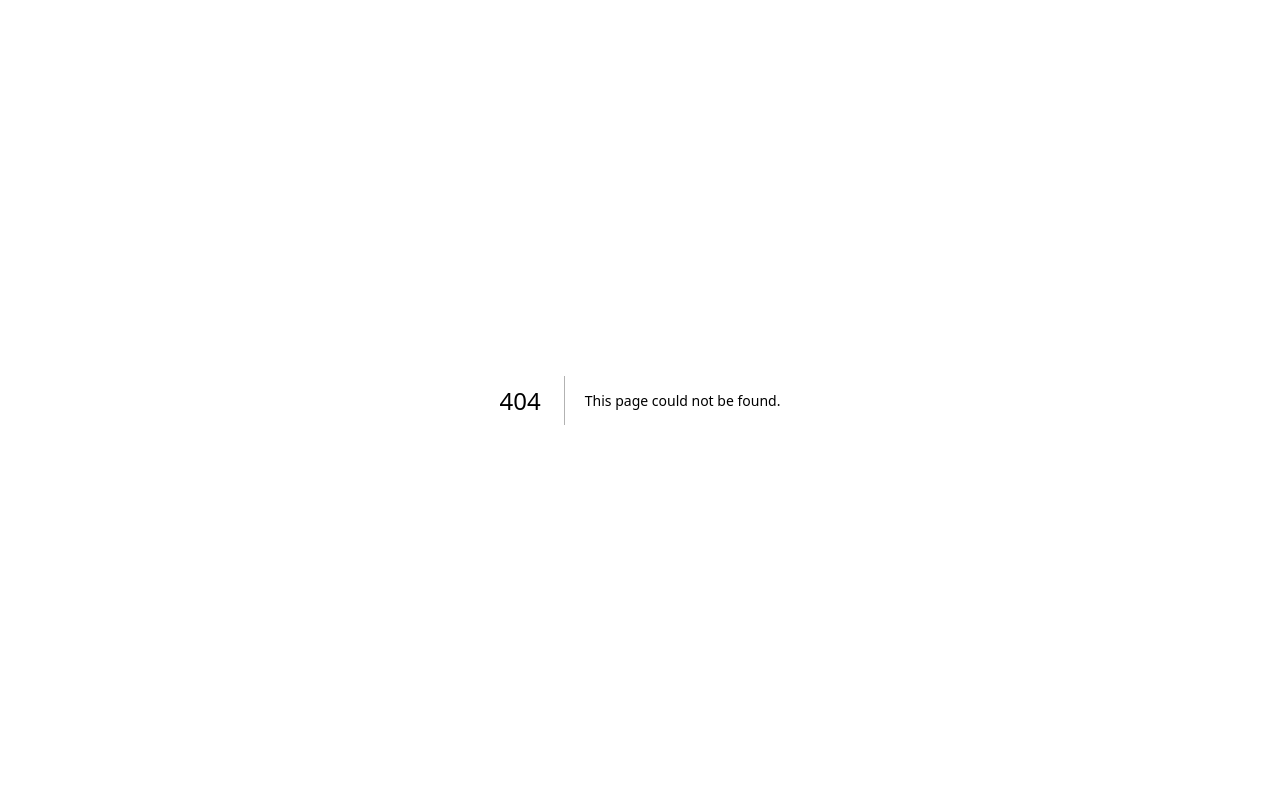
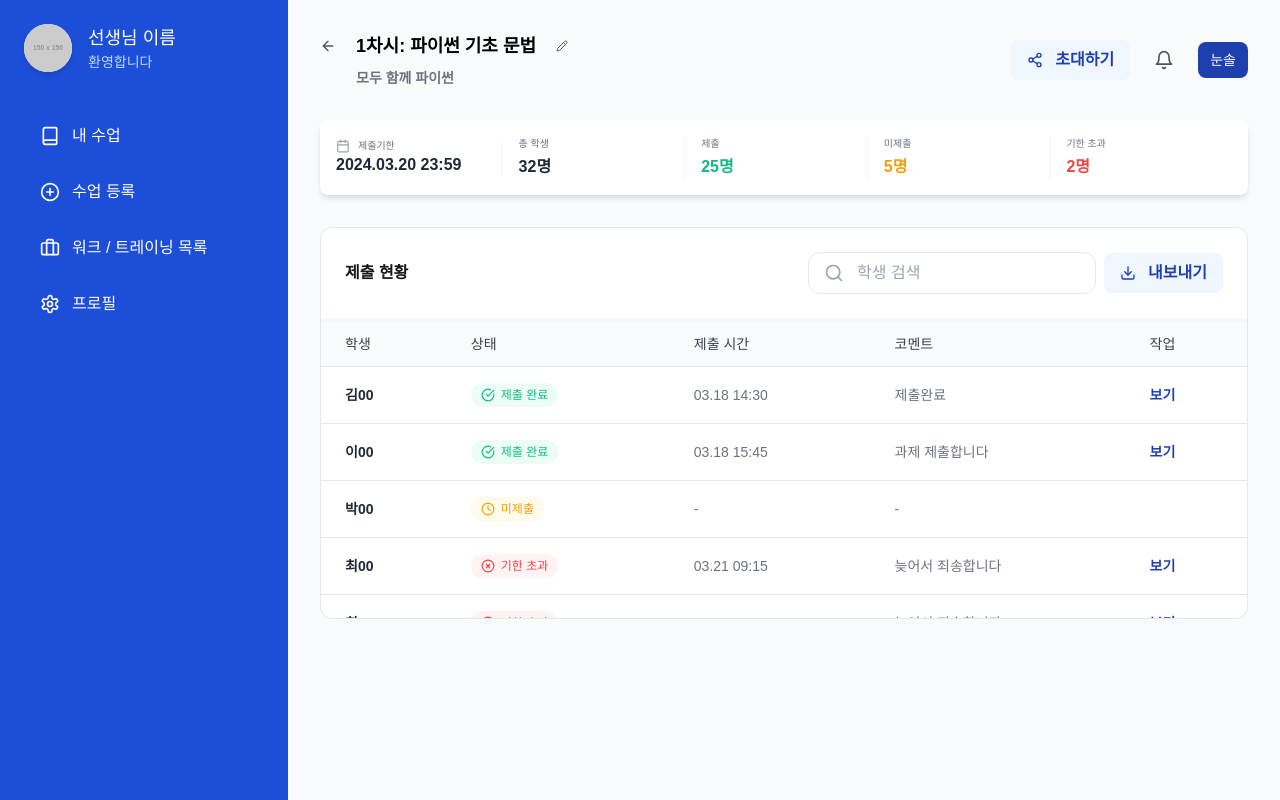
Before and after one commit to 9oormthon-univ/2024_DANPOON_TEAM_25_FE, a Next.js app: page /teacher/courses/1/trainings/1 in a window 1280 px wide. Before the commit this address had no page. Built offline with nearby package versions, Linux system fonts and the light colour scheme.

Commit message:
[feat] 워크 및 트레이닝 상세페이지 UI 구현

```diff
--- /dev/null
+++ b/src/data/submissionData.ts
@@ -0,0 +1,34 @@
+import { SubmissionItemProps } from "@/components/layout/Submission/SubmissionItem";
+
+export const submissionData: SubmissionItemProps[] = [
+    {
+      student: "김00",
+      status: "submitted",
+      time: "03.18 14:30",
+      comment: "제출완료",
+    },
+    {
+      student: "이00",
+      status: "submitted",
+      time: "03.18 15:45",
+      comment: "과제 제출합니다",
+    },
+    {
+      student: "박00",
+      status: "pending",
+      time: null,
+      comment: null,
+    },
+    {
+      student: "최00",
+      status: "late",
+      time: "03.21 09:15",
+      comment: "늦어서 죄송합니다",
+    },
+    {
+      student: "최00",
+      status: "late",
+      time: "03.21 09:15",
+      comment: "늦어서 죄송합니다",
+    },
+  ];
--- /dev/null
+++ b/src/pages/teacher/courses/[courseId]/trainings/[trainingId]/index.tsx
@@ -0,0 +1,91 @@
+import { InviteButton } from '@/components/common/Button/InviteButton';
+import { Card } from '@/components/common/Card/Card';
+import SearchInput from '@/components/common/Search/Search';
+import { PageHeader } from '@/components/layout/PageHeader/PageHeader';
+import { SubmissionItem } from '@/components/layout/Submission/SubmissionItem';
+import { SubmissionStatus } from '@/components/layout/Submission/SubmissionStatus';
+import { TeacherSidebar } from '@/components/sidebar/TeacherSidebar';
+import { submissionData } from '@/data/submissionData';
+import { Download } from 'lucide-react';
+import { useState } from 'react';
+import { FiSearch } from 'react-icons/fi';
+
+const TrainingDetail = () => {
+  const [searchTerm, setSearchTerm] = useState('');
+
+  const handleSearchChange = (value: string) => {
+    setSearchTerm(value);
+  };
+  return (
+    <div className="min-h-screen bg-gray-50">
+      <TeacherSidebar />
+      <div className="ml-72 p-8">
+        <PageHeader
+          pageTitle="1차시: 파이썬 기초 문법"
+          isDetailPage
+          role="teacher"
+          hasBackButton
+          hasSubtitle
+          subtitle="모두 함께 파이썬"
+        />
+        <div className="my-8">
+          <SubmissionStatus />
+        </div>
+
+        <Card>
+          <div className="p-6 flex items-center justify-between">
+            <h3 className="font-bold">제출 현황</h3>
+            <div className="flex items-center space-x-2">
+              <SearchInput
+                className="w-72"
+                placeholder="학생 검색"
+                value={searchTerm}
+                onChange={handleSearchChange}
+                icon={FiSearch}
+                iconClassName="text-gray-400"
+                inputClassName="text-gray-800"
+              />
+              <InviteButton
+                label="내보내기"
+                className="px-4 py-2"
+                icon={Download}
+              />
+            </div>
+          </div>
+          <div className="overflow-hidden">
+            <div className="relative max-h-[300px] overflow-y-auto">
+              <table className="min-w-full text-left table-auto border-t-[4px] border-gray-100/70">
+                <thead className="sticky top-0 bg-gray-50 z-10">
+                  <tr className="border-b text-sm">
+                    <th className="py-3 px-6 text-gray-700 font-medium">
+                      학생
+                    </th>
+                    <th className="py-3 px-6 text-gray-700 font-medium">
+                      상태
+                    </th>
+                    <th className="py-3 px-6 text-gray-700 font-medium">
+                      제출 시간
+                    </th>
+                    <th className="py-3 px-6 text-gray-700 font-medium">
+                      코멘트
+                    </th>
+                    <th className="py-3 px-6 text-gray-700 font-medium">
+                      작업
+                    </th>
+                  </tr>
+                </thead>
+                <tbody>
+                  {submissionData.map((submission, index) => (
+                    <SubmissionItem key={index} {...submission} />
+                  ))}
+                </tbody>
+              </table>
+            </div>
+          </div>
+        </Card>
+      </div>
+    </div>
+  );
+};
+
+export default TrainingDetail;
--- /dev/null
+++ b/src/pages/teacher/courses/[courseId]/works/[workId]/index.tsx
@@ -0,0 +1,91 @@
+import { InviteButton } from '@/components/common/Button/InviteButton';
+import { Card } from '@/components/common/Card/Card';
+import SearchInput from '@/components/common/Search/Search';
+import { PageHeader } from '@/components/layout/PageHeader/PageHeader';
+import { SubmissionItem } from '@/components/layout/Submission/SubmissionItem';
+import { SubmissionStatus } from '@/components/layout/Submission/SubmissionStatus';
+import { TeacherSidebar } from '@/components/sidebar/TeacherSidebar';
+import { submissionData } from '@/data/submissionData';
+import { Download } from 'lucide-react';
+import { useState } from 'react';
+import { FiSearch } from 'react-icons/fi';
+
+const WorkDetail = () => {
+  const [searchTerm, setSearchTerm] = useState('');
+
+  const handleSearchChange = (value: string) => {
+    setSearchTerm(value);
+  };
+  return (
+    <div className="min-h-screen bg-gray-50">
+      <TeacherSidebar />
+      <div className="ml-72 p-8">
+        <PageHeader
+          pageTitle="1차시: 파이썬 기초 문법"
+          isDetailPage
+          role="teacher"
+          hasBackButton
+          hasSubtitle
+          subtitle="모두 함께 파이썬"
+        />
+        <div className="my-8">
+          <SubmissionStatus />
+        </div>
+
+        <Card>
+          <div className="p-6 flex items-center justify-between">
+            <h3 className="font-bold">제출 현황</h3>
+            <div className="flex items-center space-x-2">
+              <SearchInput
+                className="w-72"
+                placeholder="학생 검색"
+                value={searchTerm}
+                onChange={handleSearchChange}
+                icon={FiSearch}
+                iconClassName="text-gray-400"
+                inputClassName="text-gray-800"
+              />
+              <InviteButton
+                label="내보내기"
+                className="px-4 py-2"
+                icon={Download}
+              />
+            </div>
+          </div>
+          <div className="overflow-hidden">
+            <div className="relative max-h-[300px] overflow-y-auto">
+              <table className="min-w-full text-left table-auto border-t-[4px] border-gray-100/70">
+                <thead className="sticky top-0 bg-gray-50 z-10">
+                  <tr className="border-b text-sm">
+                    <th className="py-3 px-6 text-gray-700 font-medium">
+                      학생
+                    </th>
+                    <th className="py-3 px-6 text-gray-700 font-medium">
+                      상태
+                    </th>
+                    <th className="py-3 px-6 text-gray-700 font-medium">
+                      제출 시간
+                    </th>
+                    <th className="py-3 px-6 text-gray-700 font-medium">
+                      코멘트
+                    </th>
+                    <th className="py-3 px-6 text-gray-700 font-medium">
+                      작업
+                    </th>
+                  </tr>
+                </thead>
+                <tbody>
+                  {submissionData.map((submission, index) => (
+                    <SubmissionItem key={index} {...submission} />
+                  ))}
+                </tbody>
+              </table>
+            </div>
+          </div>
+        </Card>
+      </div>
+    </div>
+  );
+};
+
+export default WorkDetail;
```
